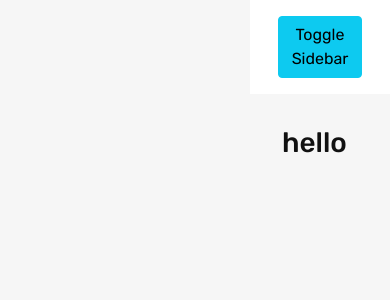
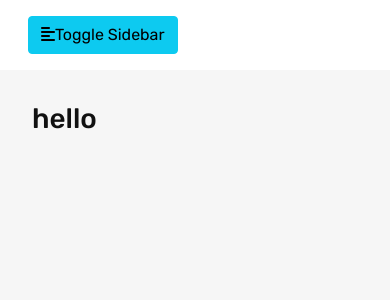
Before and after one commit to kristianvalco/library-app, a React (Create React App) app: page / in a window 390 px wide. Shown: the top 300 px of the page. Built offline with nearby package versions, Linux system fonts and the light colour scheme.

Commit message:
navbar responsive

```diff
--- a/public/index.html
+++ b/public/index.html
@@ -1,43 +1,21 @@
 <!DOCTYPE html>
 <html lang="en">
-  <head>
+<head>
     <meta charset="utf-8" />
     <link rel="icon" href="%PUBLIC_URL%/favicon.ico" />
     <meta name="viewport" content="width=device-width, initial-scale=1" />
     <meta name="theme-color" content="#000000" />
-    <meta
-      name="description"
-      content="Web site created using create-react-app"
-    />
+    <meta name="description" content="Web site created using create-react-app" />
     <link rel="apple-touch-icon" href="%PUBLIC_URL%/logo192.png" />
-    <!--
-      manifest.json provides metadata used when your web app is installed on a
-      user's mobile device or desktop. See https://developers.google.com/web/fundamentals/web-app-manifest/
-    -->
     <link rel="manifest" href="%PUBLIC_URL%/manifest.json" />
-    <!--
-      Notice the use of %PUBLIC_URL% in the tags above.
-      It will be replaced with the URL of the `public` folder during the build.
-      Only files inside the `public` folder can be referenced from the HTML.
 
-      Unlike "/favicon.ico" or "favicon.ico", "%PUBLIC_URL%/favicon.ico" will
-      work correctly both with client-side routing and a non-root public URL.
-      Learn how to configure a non-root public URL by running `npm run build`.
-    -->
+    <!-- Font Awesome -->
+    <script src="https://kit.fontawesome.com/97f122189c.js" crossorigin="anonymous"></script>
+
     <title>React App</title>
-  </head>
-  <body>
+</head>
+<body>
     <noscript>You need to enable JavaScript to run this app.</noscript>
     <div id="root"></div>
-    <!--
-      This HTML file is a template.
-      If you open it directly in the browser, you will see an empty page.
-
-      You can add webfonts, meta tags, or analytics to this file.
-      The build step will place the bundled scripts into the <body> tag.
-
-      To begin the development, run `npm start` or `yarn start`.
-      To create a production bundle, use `npm run build` or `yarn build`.
-    -->
-  </body>
+</body>
 </html>
--- a/src/assets/css/_responsive.scss
+++ b/src/assets/css/_responsive.scss
@@ -3,6 +3,12 @@
         margin-left: -250px;
     }
     #sidebar.active {
-        margin-left: 0;
+        margin-left: 0 !important;
+    }
+    #content{
+        width: 100% !important;
+        &.active {
+            width: calc(100% - 250px) !important;
+        }
     }
 }
```
